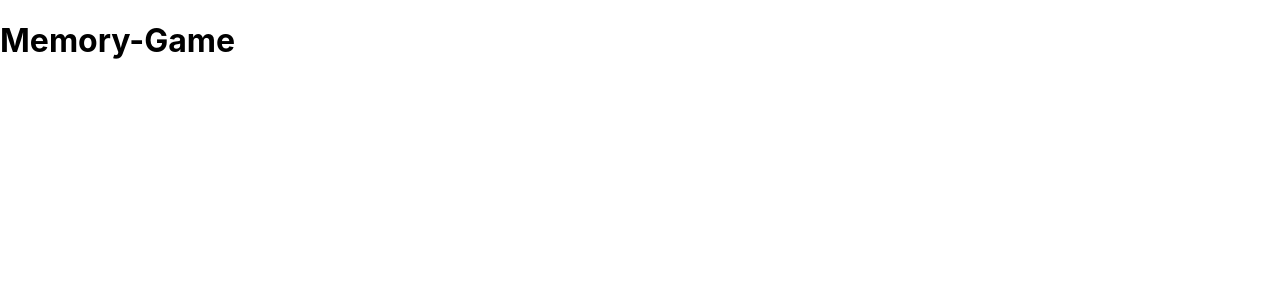
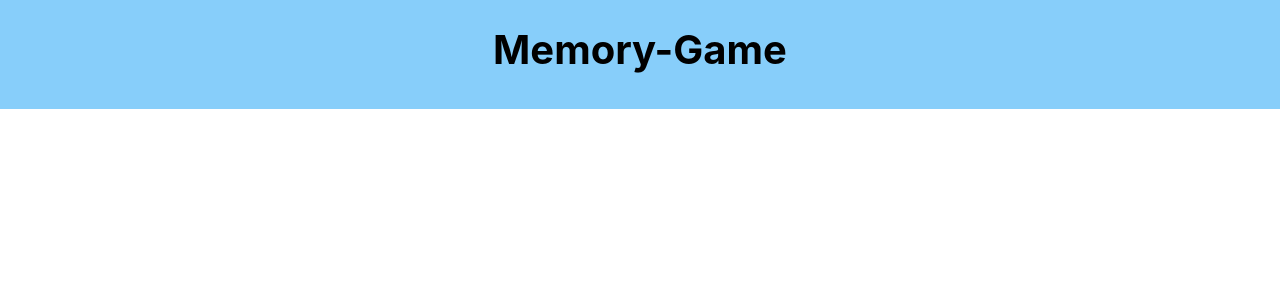
Before and after one commit to vengets/react-memory-game, a React (Create React App) app: page / in a window 1280 px wide. Shown: the top 300 px of the page. Built offline with nearby package versions, Linux system fonts and the light colour scheme.

Commit message:
Added css to the header

```diff
--- /dev/null
+++ b/src/Heading.css
@@ -0,0 +1,12 @@
+.header {
+    text-align: center;
+    text-decoration:wavy ;
+    position: relative;
+    padding: 25px 10px 35px;
+    margin: 0;
+}
+
+.glow {
+    font-size: 2.5rem;
+    background: lightskyblue;
+}
--- a/src/Heading.tsx
+++ b/src/Heading.tsx
@@ -1,7 +1,7 @@
 import React from 'react';
-
+import './Heading.css';
 export type HeadingProp = { title: string };
 
 export function Heading({ title }: HeadingProp) {
-    return <h1>{title}</h1>;
+    return <h1 className="header glow">{title}</h1>;
 }
```
Also changed, not shown: 1 other file (tests, documents, lock files or other folders).
